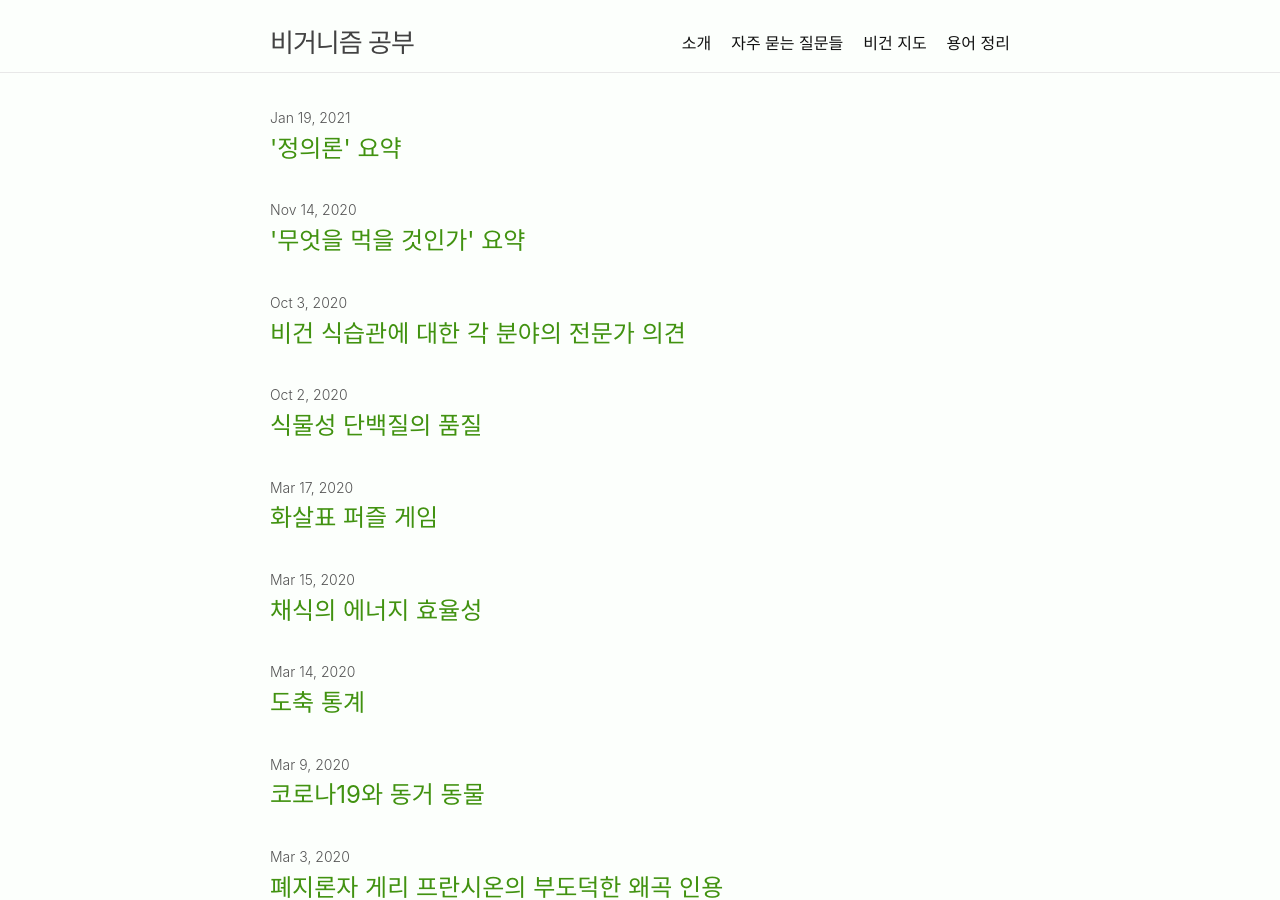
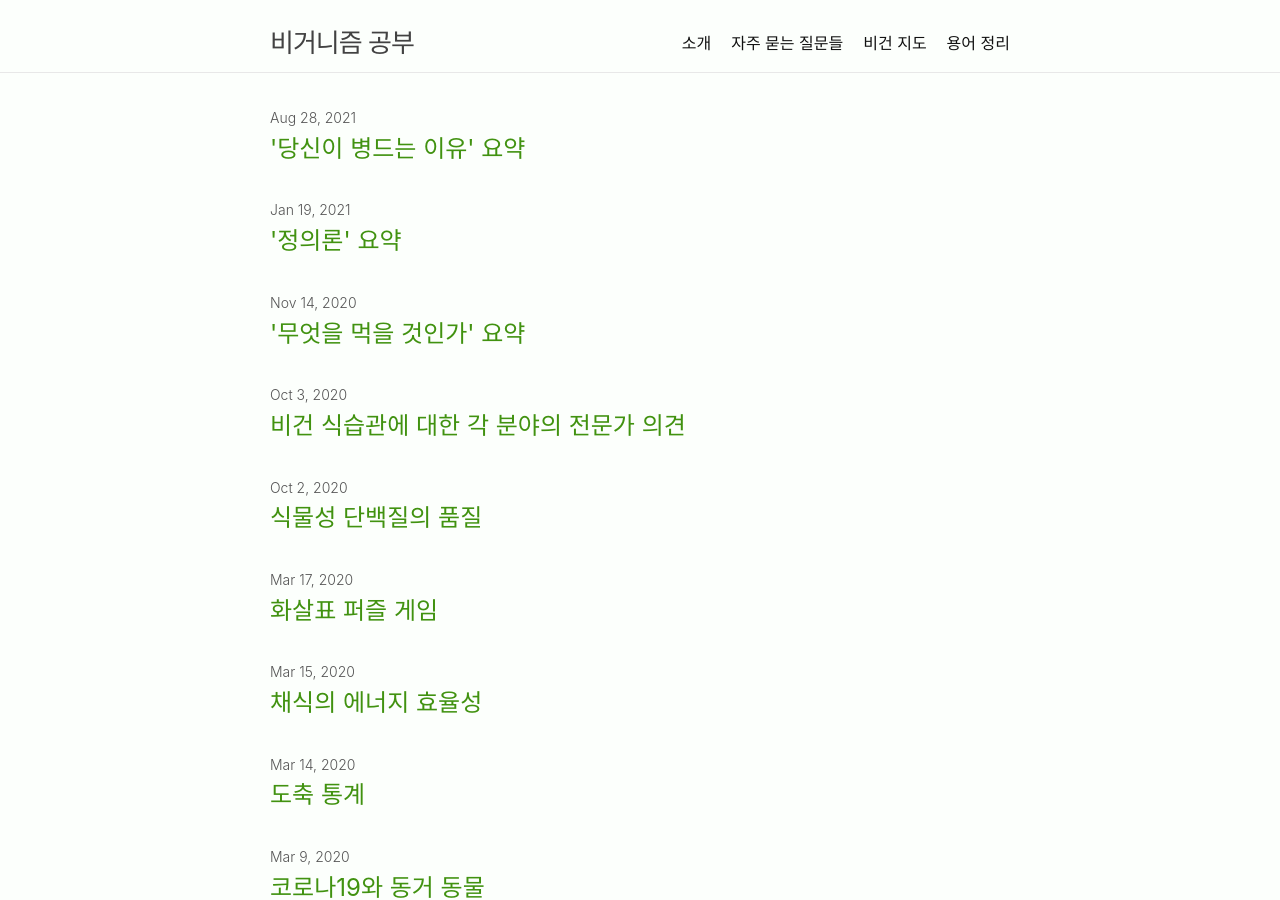
Before and after one commit to veganstudies/veganstudies.github.io, a Jekyll site: the page built from index.md, in a window 1280 px wide and 900 px high. Built offline with Jekyll 4.4.1, drawn with Linux system fonts in a browser that asks for light colours; some web fonts are replaced; part of the change alters nothing that is shown.

Commit message:
"당신이 병드는 이유" 요약 중

```diff
--- a/_posts/2020-11-14-the-china-study.md
+++ b/_posts/2020-11-14-the-china-study.md
@@ -888,8 +888,8 @@ BRCA-1,2의 변이가 유방암/자궁암 유병률을 높이는건 사실이지
   않습니다.
 * **원칙8. 좋은 영양분은 전 영역에 걸쳐 건강 증진을 가져옵니다.** 모든 부분들은
   서로 연결되어 있습니다. 건강과 영양의 관계에 관해서라면 환원론적 관점보다
-  전일론적 관점이 더 잘 맞습니다. 이는 저자의 다른 저서 \<Whole\>의 핵심
-  주제입니다.
+  전일론적 관점이 더 잘 맞습니다. 이는 저자의 다른 저서
+  [\<당신이 병드는 이유Whole\>](/2021/08/29/whole.html)의 핵심 주제입니다.
 
 ### 제12장. 어떻게 먹을 것인가How to Eat
 
@@ -1256,3 +1256,4 @@ Dannon의 부사장이었습니다. 그는 USDA 유제품 가이드라인 위원
   의견](/2020/10/03/expert-opinions-on-vegan-diet.html)
 * [식물성 단백질의 품질](/2020/10/02/quality-of-plant-based-protein.html)
 * [\<육식의 성정치\> 요약](/2020/01/15/the-sexual-politics-of-meat.html)
+* [\<당신이 병에 드는 이유\> 요약](/2021/08/29/whole.html)
--- /dev/null
+++ b/_posts/2021-08-29-whole.md
@@ -0,0 +1,77 @@
+---
+layout: post
+title: "'당신이 병드는 이유' 요약"
+date: 2021-08-29 00:00:00 +0900
+---
+
+## 개요
+
+콜린 캠벨Colin Campbell과 하워드 제이콥슨Howard Jacobson의 공저 \<당신이 병드는 이유\>를 읽고 요약했습니다.
+원제는 \<Whole - Rethinking the Science of Nutrition \>입니다. 의역해보면
+"전일론 - 영양과학에 대한 새로운 접근"입니다. 2012년에 나온 책이에요.
+
+콜린 캠벨은 소위 중국 연구The China Study로 널리 알려진, 자연식물식 옹호론자입니다. 중국 연구에 대해서는
+["'무엇을 먹을 것인가' 요약"](/2020/11/14/the-china-study.html)을 참고해주세요.
+
+이번 책은 전작과 겹치는 내용이 많아서 새로운 내용 위주로 간단하게만 정리했어요.
+
+## 도입Introduction
+
+평생에 걸친 영양과 암에 대한 연구 여정을 간략히 소개하고, 왜 새 책을 쓰게 되었는지 설명합니다. 2005년에 중국 연구를
+다룬 [책](/2020/11/14/the-china-study.html)을 출간했고 수많은 사람들이 읽었지만 기대와 달리 바뀐 것이 거의
+없었다고 합니다. 기존의 책이 자연식물식의 중요성에 대한 과학적 근거를 주로 다뤘다면 이 책은 그동안 왜 이런 연구가
+충분히 주목받지 못했는지, 무엇을 바꿔야 하는지 등의 문제를 주로 다룬다고 해요.
+
+## 제1부. 시스템에 의해 노예화되다Enslaved by the System
+
+### 제1장. 현대의 헬스케어 미신The Modern Health-Care Myth
+
+### 제2장. 총체적 진실The Whole Truth
+
+### 제3장. 나의 이단아적 행보My Heretical Path
+
+## 제2부. 감옥으로서의 패러다임Paradigm as Prison
+
+### 제4장. 환원주의의 대성공The Triumph of Reductionism
+
+### 제5장. 환원주의, 영양학을 침범하다Reductionism Invades Nutrition
+
+### 제6장. 환원주의적 연구Reductionist Research
+
+### 제7장. 환원주의적 생물학Reductionist Biology
+
+### 제8장. 유전과 영양 1부Genetics versus Nutrition, Part One
+
+### 제9장. 유전과 영양 2부Genetics versus Nutrition, Part Two
+
+### 제10장. 환원주의적 의료Reductionist Medicine
+
+### 제11장. 환원주의적 보충제Reductionist Supplementation
+
+### 제12장. 환원주의적 사회 정책Reductionist Social Policy
+
+## 제3부. 교묘한 권력을 행사하는 자들Subtle Power and its Wielders
+
+### 제13장. 시스템을 이해하기Understanding the System
+
+### 제14장. 산업계의 착취와 통제Industry Exploitation and Control
+
+### 제15장. 연구와 수익Research and Profit
+
+### 제16장. 매체의 중요성Media Matters
+
+### 제17장. 정부로부터의 잘못된 정보Government Misinformation
+
+### 제18장. 빛을 가져오는 이로 인해 눈이 멀다Blinded by the Light Bringers
+
+## 제4부. 마치며Final Thoughts
+
+### 제19장. 우리 스스로를 완전케 하기Making Ourselves Whole
+
+## 관련 글
+
+* [\<무엇을 먹을 것인가\> 요약](/2020/11/14/the-china-study.html)
+* [비건 식습관에 대한 각 분야의 전문가
+  의견](/2020/10/03/expert-opinions-on-vegan-diet.html)
+* [식물성 단백질의 품질](/2020/10/02/quality-of-plant-based-protein.html)
+* [\<육식의 성정치\> 요약](/2020/01/15/the-sexual-politics-of-meat.html)
```
